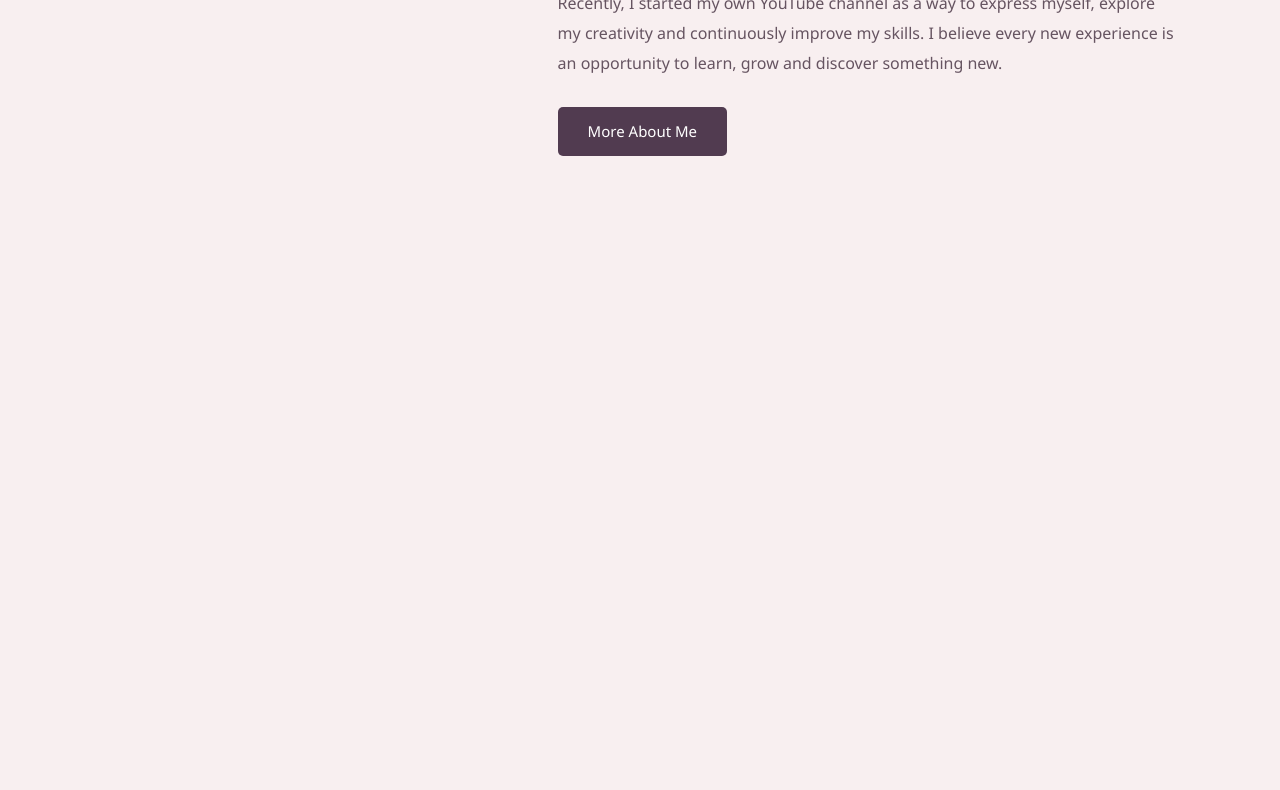
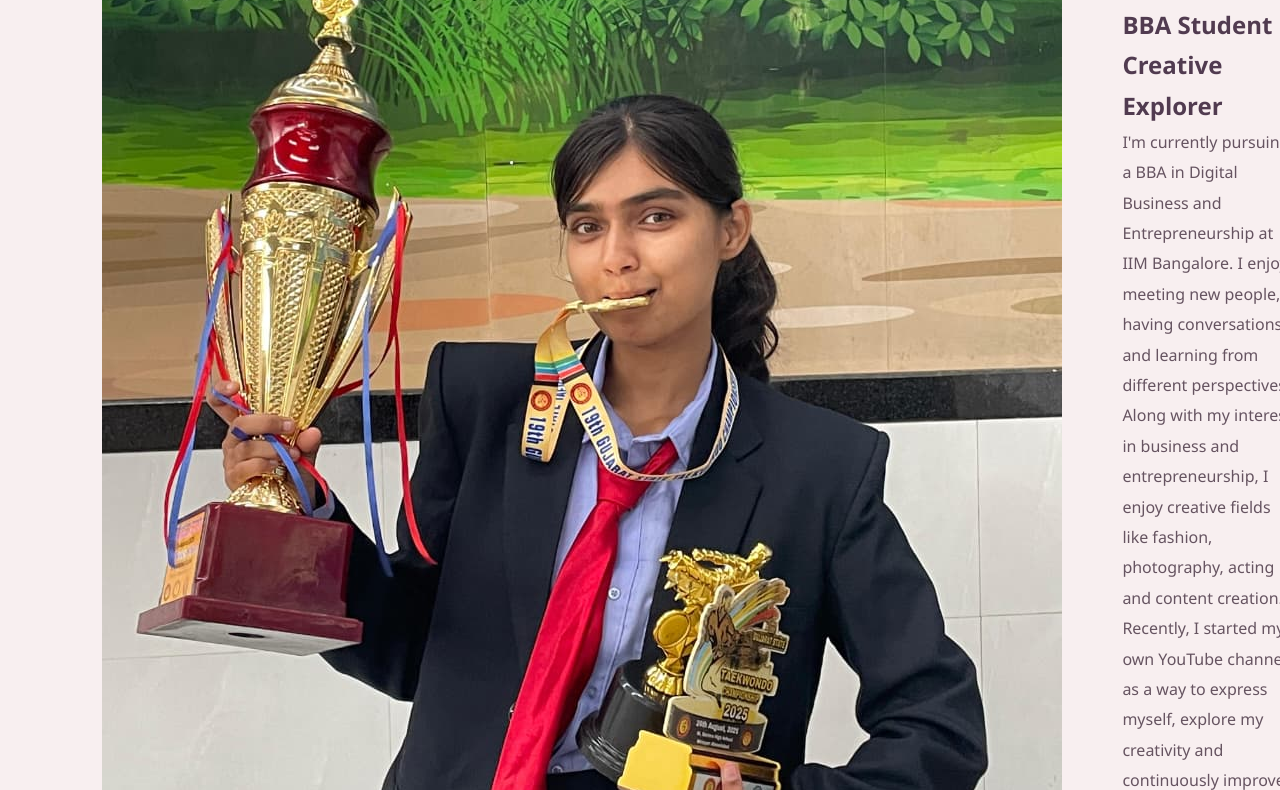
Before and after one commit to shreyarathod081/resume-website, a plain HTML site: page index.html in a window 1280 px wide. Shown: the part 497-1287 px from the top of the page. Before the commit the page ends 804 px from the top, so only its background shows below. Drawn offline with Linux system fonts and the light colour scheme.

Commit message:
Update index.html

```diff
--- a/index.html
+++ b/index.html
@@ -23,20 +23,15 @@
     <section class="home-section">
 
         <div class="profile-image">
-           <img src="C:\Users\vrushal\Downloads\WhatsApp Image 2026-11-13 at 7.10.10 PM.jpeg"
-     alt="Shreya Rathod"
-     width="420"
-     height="520">
+           <img src="./Shreya Rathod.jpeg"
+               alt="Shreya Rathod">
+                width="420"
+                height="520">
         </div>
 
-
         <div class="intro-content">
-
-
-            <h1>Hello, I'm Shreya Rathod!</h1>
-
-            <h2>BBA Student | Creative Explorer</h2>
-
+             <h1>Hello, I'm Shreya Rathod!</h1>
+             <h2>BBA Student | Creative Explorer</h2>
             <p>
                 I'm currently pursuing a BBA in Digital Business and
                 Entrepreneurship at IIM Bangalore. I enjoy meeting
```
